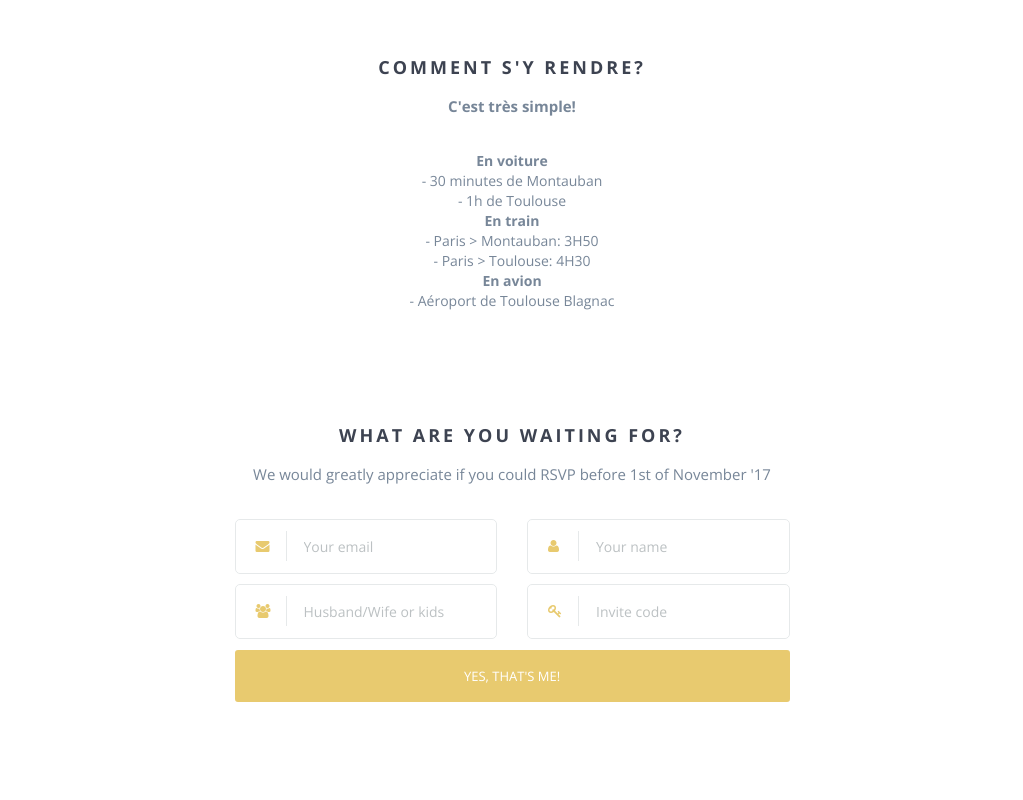
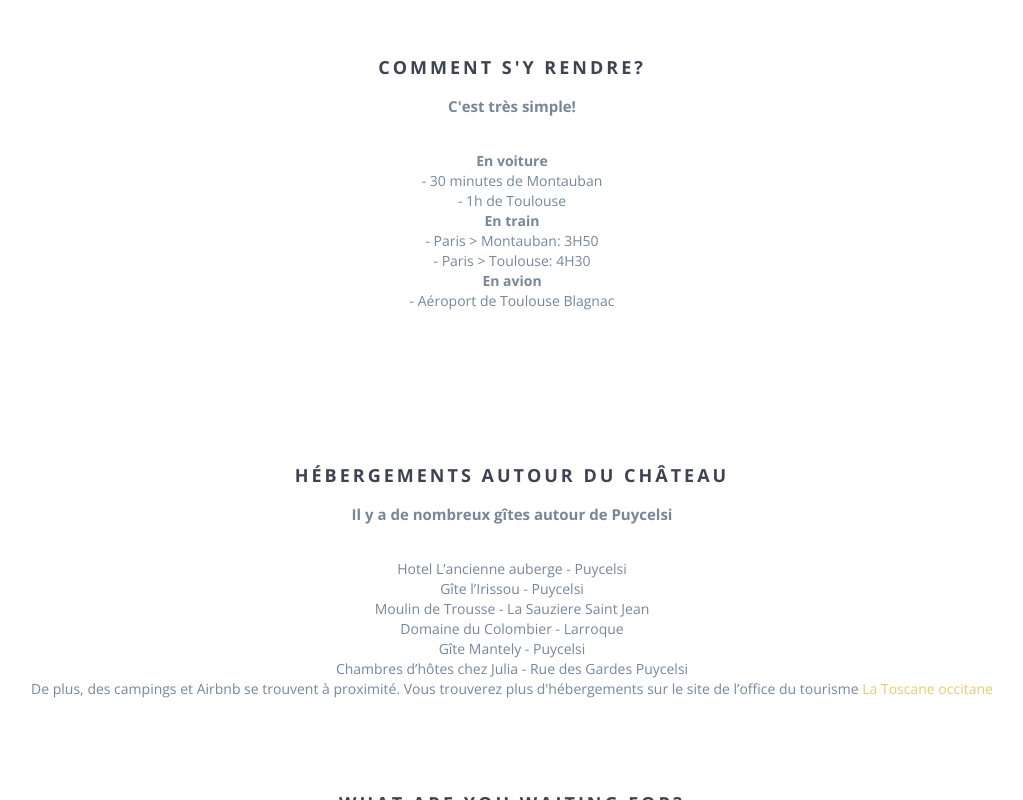
Before and after one commit to mdreveton/wedding, a website: page 4befbdfbc94bd1520672d4421b443c62ef7b5c0a/index.html in a window 1280 px wide. Shown: the part 2692-3492 px from the top of the page, without its empty margins (128-1151 px from the left). Drawn offline with nearby package versions, Linux system fonts and the light colour scheme; some packages are replaced by stand-ins of ours; files whose address does not match are found by name.

Commit message:
Ajout liste hebergements

```diff
--- a/4befbdfbc94bd1520672d4421b443c62ef7b5c0a/index.html
+++ b/4befbdfbc94bd1520672d4421b443c62ef7b5c0a/index.html
@@ -195,6 +195,7 @@
                     <p>
                         <strong>Je compte arriver un jour plus tôt. Y a-t-il quelque chose d'intéressant à faire ou à voir dans la région ?</strong>
                         <br>La région est propice à la visite de caves viticoles, la découverte de jolies villages comme Castelnau de Montmiral, Cordes sur ciel ou Puycelsi. Toulouse se trouve à 1h en voiture et Montauban à 30 minutes. Dans ce cas, nous vous conseillons de loger dans un gîte aux alentours.
+Plus d’informations sur le site de l’office de tourisme de la région: <a href="https://www.la-toscane-occitane.com/villes-villages ">https://www.la-toscane-occitane.com/villes-villages </a>
                     </p>
                     <p><strong>Quel est le meilleur endroit pour prendre un café et un petit-déjeuner en ville ?</strong>
                         <br>Vous trouverez de nombreux cafés et restaurants à Gaillac. Le village le plus proche du lieu est Puycelsi.
@@ -305,6 +306,25 @@
     </div>
 </section>
 
+
+<section id="hebergement" class="section-padding">
+    <div class="text-center">
+        <h3>Hébergements autour du Château</h3>
+        <p> <strong>Il y a de nombreux gîtes autour de Puycelsi </strong>
+<ul>
+<li> Hotel L’ancienne auberge - Puycelsi </li>
+<li> Gîte l’Irissou - Puycelsi </li>
+<li> Moulin de Trousse - La Sauziere Saint Jean </li>
+<li> Domaine du Colombier - Larroque </li>
+<li> Gîte Mantely - Puycelsi </li>
+<li> Chambres d’hôtes chez Julia - Rue des Gardes Puycelsi </li>
+</ul>
+De plus, des campings et Airbnb se trouvent à proximité. Vous trouverez plus d'hébergements sur le site de l’office du tourisme <a href="https://www.la-toscane-occitane.com/hebergements">La Toscane occitane</a>
+	</p>
+    </div>
+</section>
+
+
 <section class="rsvp text-center" id="rsvp">
 
     <div id="rsvp-modal" class="modal fade" tabindex="-1" role="dialog">
@@ -369,8 +389,7 @@
                         <div class="col-md-12" id="alert-wrapper"></div>
                     </div>
                     <button class="btn-fill rsvp-btn">
-                        Yes,
-                        that's me!
+                        Yes, that's me!
                     </button>
                 </form>
             </div>
```
Also changed, not shown: 3 other files.
